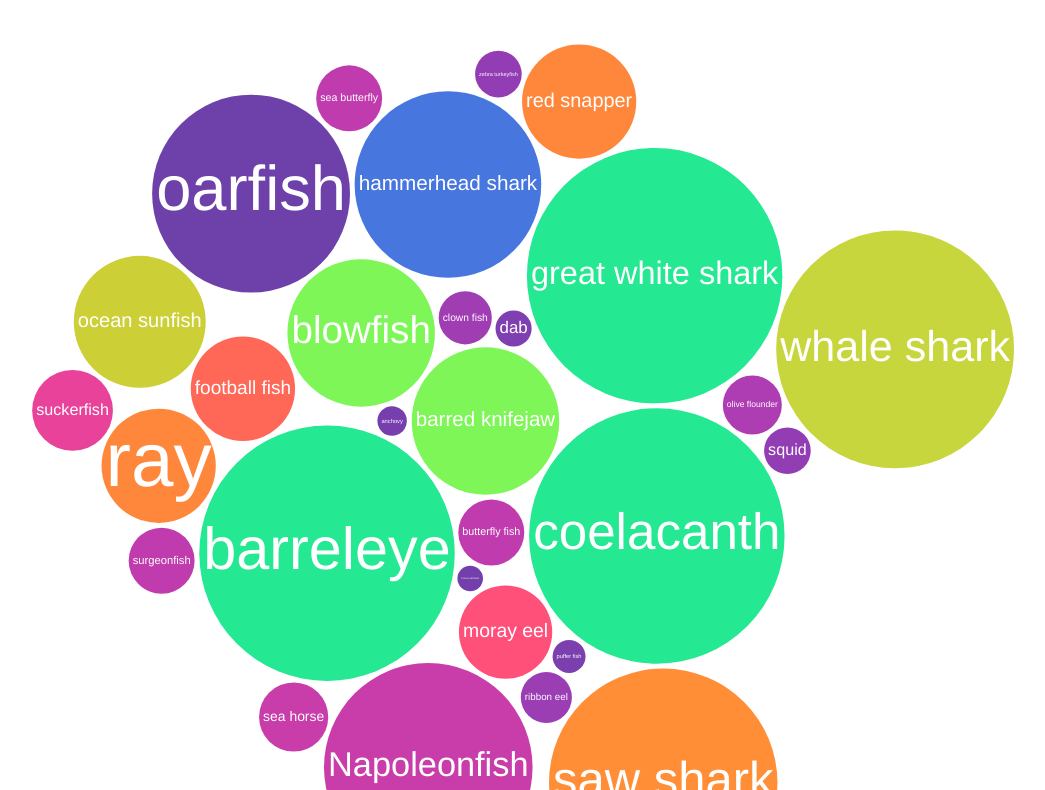
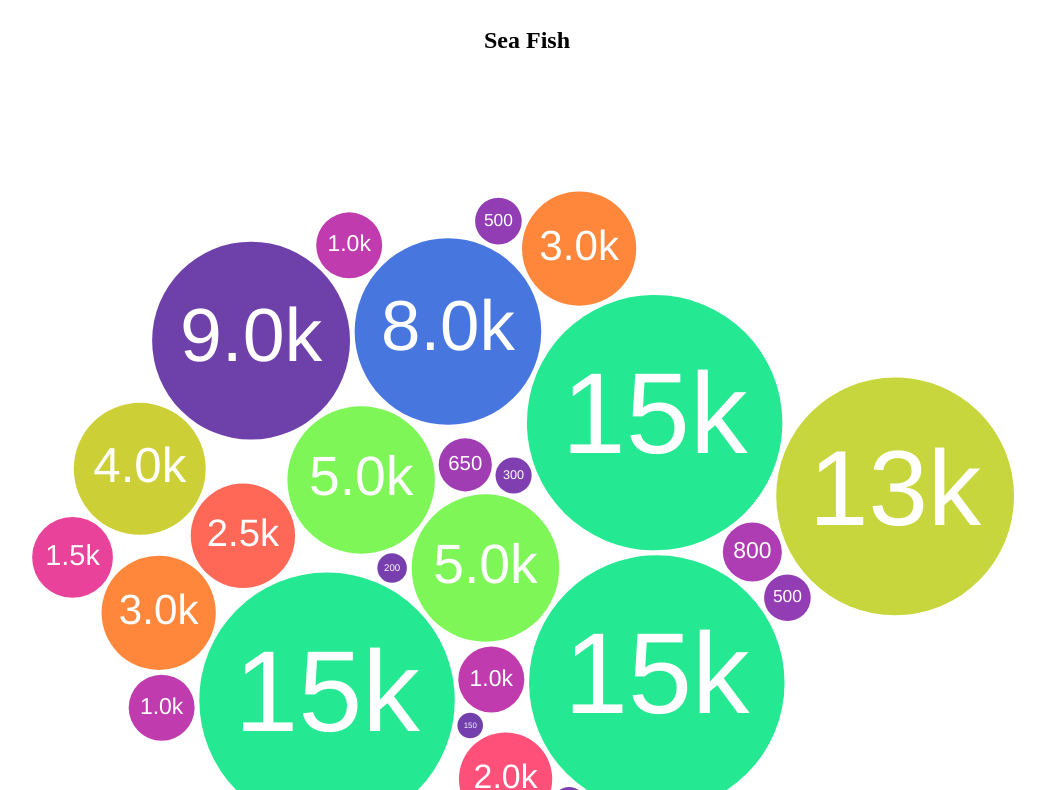
Before and after one commit to nekacurry/Animal-Crossing-Fish-Data, a plain HTML site: page index.html in a window 1280 px wide. Shown: the part 81-871 px from the top of the page, without its empty margins (113-1158 px from the left). Drawn offline with nearby package versions, Linux system fonts and the light colour scheme.

Commit message:
tooltip works!

```diff
--- a/index.html
+++ b/index.html
@@ -14,7 +14,7 @@
     }
 
     text {
-      font: 24px "Helvetica Neue", Helvetica, Arial, sans-serif;
+      font: 32px "Helvetica Neue", Helvetica, Arial, sans-serif;
       text-anchor: middle;
     }
 
@@ -22,13 +22,18 @@
 
   </head>
   <body>
+  <h1>Animal Crossing Fish Prices</h1>
 
+  <h2>Sea Fish</h2>
   <svg id="svg-sea" width="1000" height="1000"></svg>
 
+  <h2>River Fish</h2>
   <svg id="svg-river" width="1000" height="1000"></svg>
 
+  <h2>Pond Fish</h2>
   <svg id="svg-pond" width="1000" height="1000"></svg>
 
+  <h2>Pier Fish</h2>
   <svg id="svg-pier" width="1000" height="1000"></svg>
 
   <script src="https://d3js.org/d3.v7.min.js"></script>
@@ -47,6 +52,17 @@
      async function handleData() {
       const data = await d3.csv('fish.csv')
 
+      const tooltip = d3.select('body')
+        .append('div')
+        .style("position", "absolute")
+        .style("z-index", "10")
+        .style("visibility", "hidden")
+        .style('background-color', 'black')
+        .style('color', 'white')
+        .style('font-family', 'helvetica')
+
+      const num_f = d3.format('.2s')
+
       const colorScale = d3
         .scaleSequential(d3.interpolateRainbow)
         .domain(d3.extent(data, d => d.Sell))
@@ -64,17 +80,17 @@
 
       const seaRootNode = pack(seaRoot)
 
-      const tooltip = d3.select('body')
-        .append('div')
-        .style("position", "absolute")
-        .style("z-index", "10")
-        .style("visibility", "hidden")
-        .text('tooltip')
 
       const seaNodes = d3.select('#svg-sea')
         .selectAll('g')
         .data(seaRootNode.leaves())
         .join('g')
+        .on("mouseover", (e,d) => {
+          console.log(d)
+          tooltip.style("visibility", "visible")
+          tooltip.text(d.data.Name)})
+        .on("mousemove", function(){return tooltip.style("top", (event.pageY-10)+"px").style("left",(event.pageX+10)+"px");})
+        .on("mouseout", function(){return tooltip.style("visibility", "hidden");});
 
       seaNodes
         .attr('transform', d => `translate(${d.x}, ${d.y})`)
@@ -83,13 +99,10 @@
         .attr('fill', d => {
           return colorScale(d.data.Sell)
         })
-        .on("mouseover", function(){return tooltip.style("visibility", "visible");})
-        .on("mousemove", function(){return tooltip.style("top", (event.pageY-10)+"px").style("left",(event.pageX+10)+"px");})
-        .on("mouseout", function(){return tooltip.style("visibility", "hidden");});
 
       seaNodes
         .append('text')
-        .text( d => d.data.Name )
+        .text( d => num_f(d.data.Sell))
         .style("font-size", function(d) { return Math.min(2 * d.r, (2 * d.r - 8) / this.getComputedTextLength() * 24) + "px"; })
         .style('alignment-baseline', 'middle')
         .style('fill', 'white')
@@ -108,6 +121,12 @@
         .selectAll('g')
         .data(riverRootNode.leaves())
         .join('g')
+        .on("mouseover", (e,d) => {
+          console.log(d)
+          tooltip.style("visibility", "visible")
+          tooltip.text(d.data.Name)})
+        .on("mousemove", function(){return tooltip.style("top", (event.pageY-10)+"px").style("left",(event.pageX+10)+"px");})
+        .on("mouseout", function(){return tooltip.style("visibility", "hidden");});
 
       riverNodes
         .attr('transform', d => `translate(${d.x}, ${d.y})`)
@@ -119,7 +138,7 @@
 
       riverNodes
         .append('text')
-        .text( d => d.data.Name )
+        .text( d => num_f(d.data.Sell))
         .style("font-size", function(d) { return Math.min(2 * d.r, (2 * d.r - 8) / this.getComputedTextLength() * 24) + "px"; })
         .style('alignment-baseline', 'middle')
         .style('fill', 'white')
@@ -138,6 +157,12 @@
         .selectAll('g')
         .data(pondRootNode.leaves())
         .join('g')
+        .on("mouseover", (e,d) => {
+          console.log(d)
+          tooltip.style("visibility", "visible")
+          tooltip.text(d.data.Name)})
+        .on("mousemove", function(){return tooltip.style("top", (event.pageY-10)+"px").style("left",(event.pageX+10)+"px");})
+        .on("mouseout", function(){return tooltip.style("visibility", "hidden");});
 
       pondNodes
         .attr('transform', d => `translate(${d.x}, ${d.y})`)
@@ -149,7 +174,7 @@
 
       pondNodes
         .append('text')
-        .text( d => d.data.Name )
+        .text( d => num_f(d.data.Sell))
         .style("font-size", function(d) { return Math.min(2 * d.r, (2 * d.r - 8) / this.getComputedTextLength() * 24) + "px"; })
         .style('alignment-baseline', 'middle')
         .style('fill', 'white')
@@ -168,6 +193,12 @@
         .selectAll('g')
         .data(pierRootNode.leaves())
         .join('g')
+        .on("mouseover", (e,d) => {
+          console.log(d)
+          tooltip.style("visibility", "visible")
+          tooltip.text(d.data.Name)})
+        .on("mousemove", function(){return tooltip.style("top", (event.pageY-10)+"px").style("left",(event.pageX+10)+"px");})
+        .on("mouseout", function(){return tooltip.style("visibility", "hidden");});
 
       pierNodes
         .attr('transform', d => `translate(${d.x}, ${d.y})`)
@@ -179,7 +210,7 @@
 
       pierNodes
         .append('text')
-        .text( d => d.data.Name )
+        .text( d => num_f(d.data.Sell))
         .style("font-size", function(d) { return Math.min(2 * d.r, (2 * d.r - 8) / this.getComputedTextLength() * 24) + "px"; })
         .style('alignment-baseline', 'middle')
         .style('fill', 'white')
```
